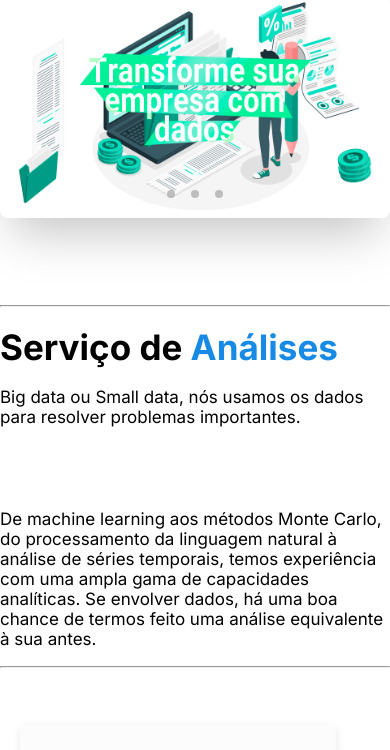
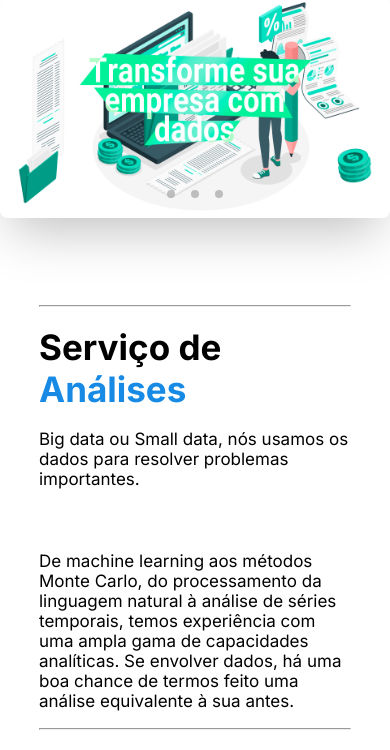
Before and after one commit to devLucenaPinheiro/Riskmind, a plain HTML site: page index.html in a window 390 px wide. Shown: the part 89-839 px from the top of the page. Drawn offline with Linux system fonts and the light colour scheme.

Commit message:
ajuste mobile

```diff
--- a/styles/style.scss
+++ b/styles/style.scss
@@ -134,6 +134,7 @@ span{
     .container-3{
         display: flex;
         flex-direction: column;
+        align-items: center;
     }
 
     .about{
@@ -146,10 +147,11 @@ span{
     }
 
     .item-2 {
-        width: 100%;
+        width: 80%;
         max-width: 600px;
         margin-bottom: 20px;
-        padding: 0px;
+        padding: 0px 10px;
+        margin: auto;
     }
 
     #machine{
```
Also changed, not shown: styles/style.css, 1 other file.
